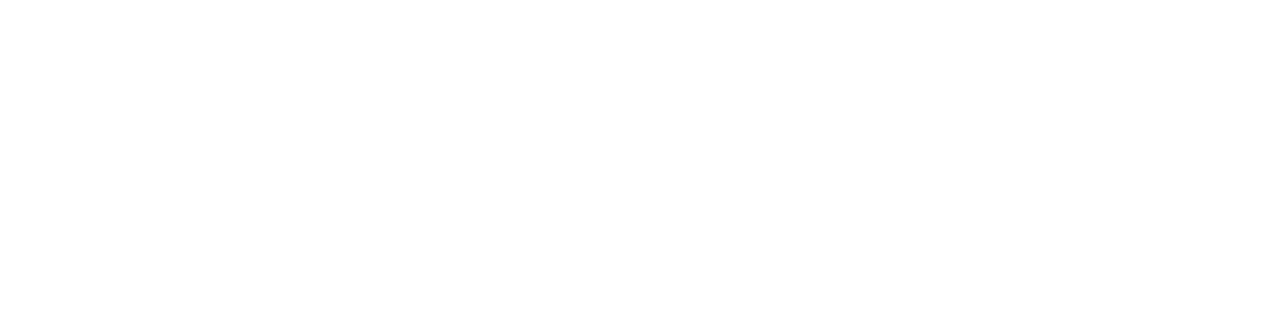
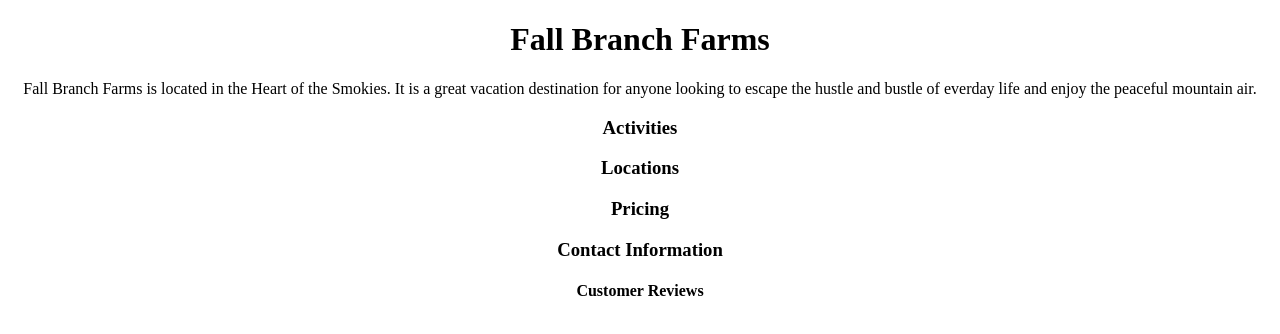
Before and after one commit to dxxx1/Fall-Branch-Farms, a plain HTML site: page index.html in a window 1280 px wide. Drawn offline with Linux system fonts and the light colour scheme.

Commit message:
Connect CSS and basic layout

```diff
--- a/index.html
+++ b/index.html
@@ -1,10 +1,19 @@
 <!DOCTYPE html>
 <html>
   <head>
+    <link href="resources/css/style.css" rel="stylesheet" type="text/css">
     <meta charset="utf-8">
     <title>Fall Branch Farms</title>
   </head>
   <body>
-
+    <h1>Fall Branch Farms</h1>
+      <p>Fall Branch Farms is located in the Heart of the Smokies. It is a great vacation destination for anyone looking to escape
+        the hustle and bustle of everday life and enjoy the peaceful mountain air.
+      </p>
+    <h3>Activities</h2>
+    <h3>Locations</h3>
+    <h3>Pricing</h3>
+    <h3>Contact Information</h3>
+    <h4>Customer Reviews</h4>
   </body>
 </html>
--- a/resources/css/style.css
+++ b/resources/css/style.css
@@ -0,0 +1,3 @@
+body {
+  text-align: center;
+}
```
